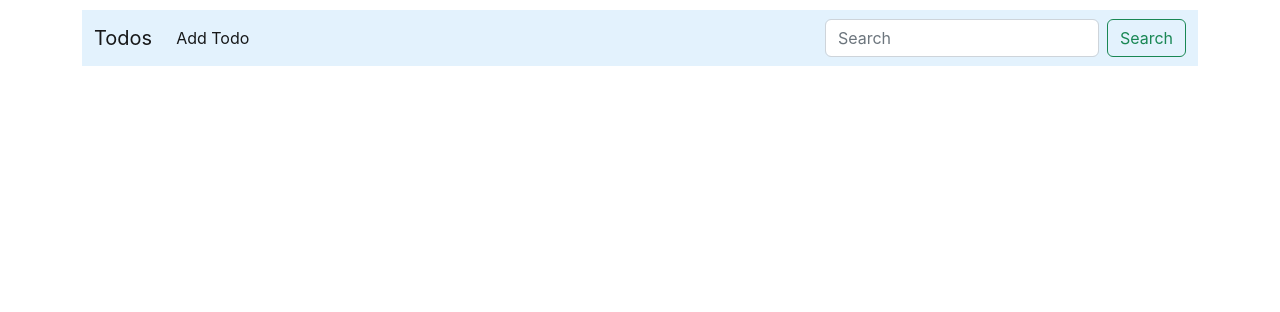
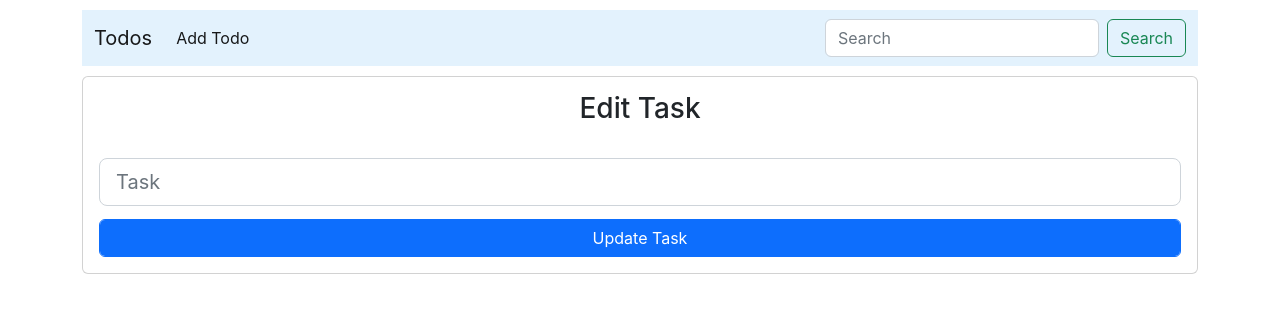
Before and after one commit to maheshmerugu/boilerplate, a React (Create React App) app: page /edittodo/1 in a window 1280 px wide. Shown: the top 312 px of the page. Built offline with nearby package versions, Linux system fonts and the light colour scheme; no server answers.

Commit message:
edit functionality added

```diff
--- a/package.json
+++ b/package.json
@@ -11,8 +11,10 @@
     "npm": "^8.17.0",
     "react": "^18.2.0",
     "react-dom": "^18.2.0",
+    "react-notifications": "^1.7.4",
     "react-router-dom": "^6.3.0",
-    "react-scripts": "^2.1.3",
+    "react-scripts": "^5.0.1",
+    "react-toastify": "^9.0.8",
     "web-vitals": "^2.1.4"
   },
   "scripts": {
--- a/src/App.js
+++ b/src/App.js
@@ -6,6 +6,8 @@ import {
 } from "react-router-dom";
 import AddTask from './Components/AddTask';
 import TasksList from './Components/TasksList';
+import editTask from './Components/EditTask';
+import EditTask from './Components/EditTask';
 
 const bgColors = { "Default": "#81b71a",
                     "Blue": "#e3f2fd",
@@ -53,6 +55,8 @@ class App extends Component {
     <Routes>
       <Route path="/" element={<TasksList />} />
       <Route path="/addtodo" element={<AddTask />} />
+      <Route path="/edittodo/:id" element={<EditTask />} />
+
 
     </Routes>
   </BrowserRouter>
--- a/src/Components/AddTask.jsx
+++ b/src/Components/AddTask.jsx
@@ -1,6 +1,10 @@
 import React, { Component } from 'react';
 import './addTask.css'
 import axios from 'axios';
+import { ToastContainer, toast } from 'react-toastify';
+import 'react-toastify/dist/ReactToastify.css';
+
+
 class AddTask extends Component {
 
     constructor(){
@@ -21,7 +25,18 @@ class AddTask extends Component {
            task:this.state.task,
             }
           }).then(res => {
-           alert(res);
+           console.log(res.status);
+
+           if(res.status == '201'){
+
+            toast.success('Task Added Successfully!', {
+                position: toast.POSITION.TOP_RIGHT
+            });
+
+           }
+
+          }).catch(function (error) {
+            console.log(error);
           })
 
     }
@@ -53,6 +68,9 @@ class AddTask extends Component {
 
                 </div>
 
+                <ToastContainer />
+
+
             </div>
 
         );
--- /dev/null
+++ b/src/Components/EditTask.jsx
@@ -0,0 +1,100 @@
+import React, { Component } from 'react'
+import './addTask.css'
+import axios from 'axios';
+import { useParams } from 'react-router-dom'
+
+import { ToastContainer, toast } from 'react-toastify';
+import 'react-toastify/dist/ReactToastify.css';
+
+
+export default class EditTask extends Component {
+    constructor(props){
+        super(props)
+
+      this.state={
+        data:[],
+        task:''
+      }
+
+
+
+    }
+
+
+    componentDidMount() {
+
+        const pathname = window.location.pathname;
+        const edit_id = pathname.substring(pathname.lastIndexOf('/') + 1);
+
+        axios.get(`https://62fb8073abd610251c0a6411.mockapi.io/v1/todos/${edit_id}`)
+          .then(res => {
+            console.log(res.data);
+
+            this.setState({data:res.data})
+
+          })
+      }
+
+
+      handlechange=(e)=>{
+            this.setState({task:e.target.value});
+      }
+
+
+      submit=(e)=>{
+        e.preventDefault();
+
+        const pathname = window.location.pathname;
+        const edit_id = pathname.substring(pathname.lastIndexOf('/') + 1);
+
+        axios({
+            method: 'put',
+            url: `https://62fb8073abd610251c0a6411.mockapi.io/v1/todos/${edit_id}`,
+            data: {
+           task:this.state.task,
+            }
+          }).then(res => {
+           console.log(res.status);
+
+           if(res.status == '200'){
+
+            toast.success('Task updated Successfully!', {
+                position: toast.POSITION.TOP_RIGHT
+            });
+
+           }
+
+          }).catch(function (error) {
+            console.log(error);
+          })
+
+    }
+
+
+  render() {
+    return (
+        <div className='container'>
+
+        <div className='card'>
+                     <div className='card-title'>
+                         <h3 className='task'>Edit Task</h3>
+                     </div>
+
+                     <div className='card-body'>
+
+                        <form onSubmit={this.submit}>
+                              <input className="form-control form-control-lg" defaultValue={this.state.data.task} name="task" type="text" onChange={this.handlechange} placeholder="Task" />
+                              <button   className='form-control btn btn-primary submitbtn'>Update Task</button>
+
+                        </form>
+
+                     </div>
+
+        </div>
+
+        <ToastContainer />
+
+
+    </div>    )
+  }
+}
--- a/src/Components/TasksList.jsx
+++ b/src/Components/TasksList.jsx
@@ -1,14 +1,19 @@
     import React, { Component } from 'react'
     import './addTask.css'
     import axios from 'axios'
+    import {Link} from 'react-router-dom'
+import AddTask from './AddTask'
+import EditTask from './EditTask'
+
 
     export default class TasksList extends Component {
 
-        constructor(){
-            super()
+        constructor(props){
+            super(props)
 
             this.state={
                 tasksList:[],
+                edit_id:'',
 
             }
         }
@@ -23,6 +28,15 @@
             })
         }
 
+        editClick=(e)=>{
+
+         this.setState({edit_id:e.target.value});
+
+         <EditTask props = {this.state.edit_id}/>
+
+
+        }
+
 
 
       render() {
@@ -32,6 +46,8 @@
             <div className='card'>
                 <div className='card-title'>
                     <h3 className='task'>Tasks List</h3>
+
+
 
                     <div className='card-body'>
 
@@ -51,7 +67,9 @@
                             <td key={task.id}>{task.id}</td>
                             <td>{task.task}</td>
                             <td >
-                              <button className="btn btn-primary">Edit</button>
+                            <Link to={`/edittodo/${task.id}`}  params={{ testvalue: "hello" }} onClick={this.editClick} class="btn btn-primary">Edit</Link>
+
+
                               <button className="btn btn-danger">Delete</button>
                             </td>
 
```
Also changed, not shown: 1 other file (tests, documents, lock files or other folders).
